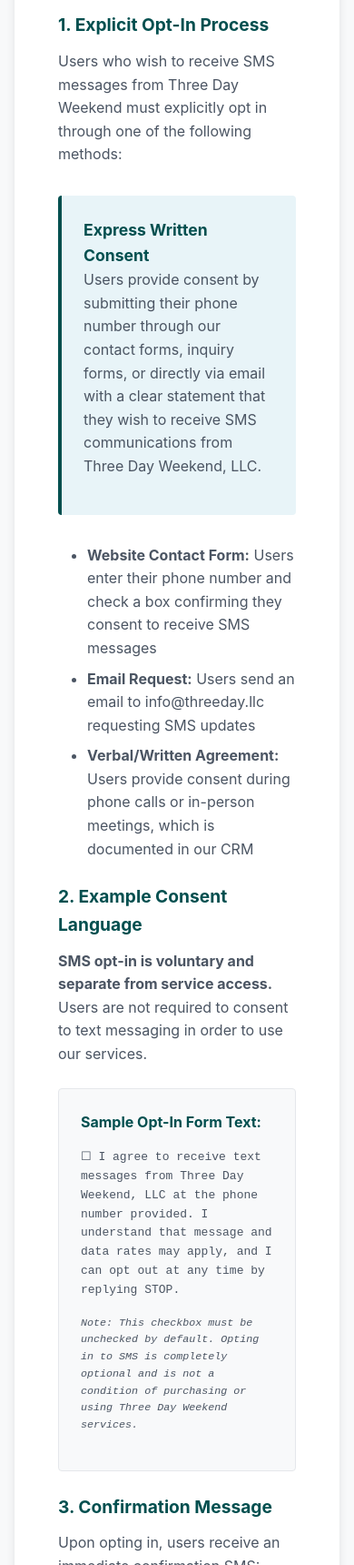
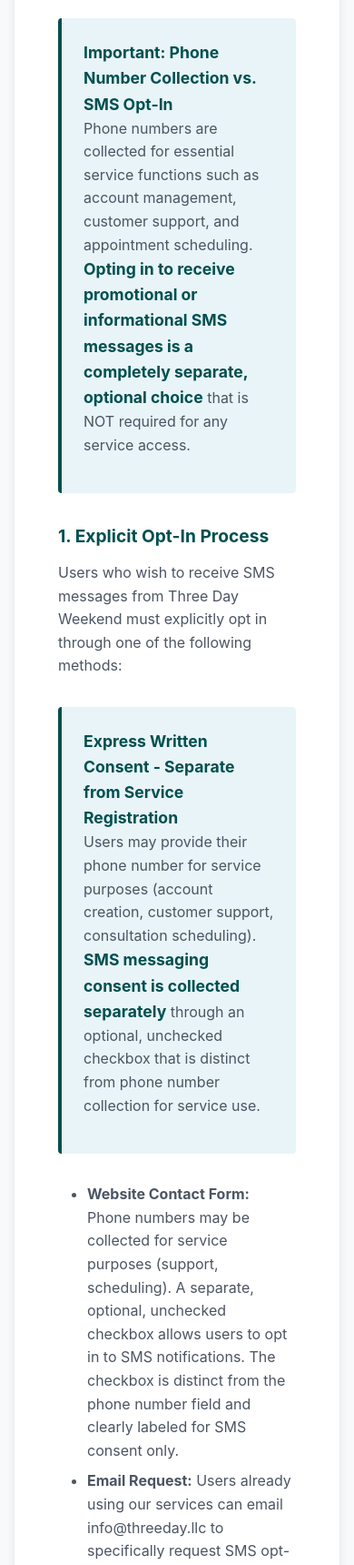
Before and after one commit to 3daywknd/website, a plain HTML site: page sms-consent.html in a window 390 px wide. Shown: the part 1260-2980 px from the top of the page at 91% size. Drawn offline with Linux system fonts and the light colour scheme.

Commit message:
fix SMS consent page: separate phone collection from SMS opt-in to resolve Twilio error 30475

```diff
--- a/sms-consent.html
+++ b/sms-consent.html
@@ -150,6 +150,16 @@
 
         <h2>How Consent is Collected</h2>
 
+        <div class="consent-box">
+            <strong>Important: Phone Number Collection vs. SMS Opt-In</strong>
+            <p>
+                Phone numbers are collected for essential service functions such as account management,
+                customer support, and appointment scheduling. <strong>Opting in to receive promotional or
+                informational SMS messages is a completely separate, optional choice</strong> that is NOT
+                required for any service access.
+            </p>
+        </div>
+
         <h3>1. Explicit Opt-In Process</h3>
         <p>
             Users who wish to receive SMS messages from Three Day Weekend must explicitly opt in
@@ -157,18 +167,18 @@
         </p>
 
         <div class="consent-box">
-            <strong>Express Written Consent</strong>
+            <strong>Express Written Consent - Separate from Service Registration</strong>
             <p>
-                Users provide consent by submitting their phone number through our contact forms,
-                inquiry forms, or directly via email with a clear statement that they wish to
-                receive SMS communications from Three Day Weekend, LLC.
+                Users may provide their phone number for service purposes (account creation, customer support,
+                consultation scheduling). <strong>SMS messaging consent is collected separately</strong> through
+                an optional, unchecked checkbox that is distinct from phone number collection for service use.
             </p>
         </div>
 
         <ul>
-            <li><strong>Website Contact Form:</strong> Users enter their phone number and check a box confirming they consent to receive SMS messages</li>
-            <li><strong>Email Request:</strong> Users send an email to info@threeday.llc requesting SMS updates</li>
-            <li><strong>Verbal/Written Agreement:</strong> Users provide consent during phone calls or in-person meetings, which is documented in our CRM</li>
+            <li><strong>Website Contact Form:</strong> Phone numbers may be collected for service purposes (support, scheduling). A separate, optional, unchecked checkbox allows users to opt in to SMS notifications. The checkbox is distinct from the phone number field and clearly labeled for SMS consent only.</li>
+            <li><strong>Email Request:</strong> Users already using our services can email info@threeday.llc to specifically request SMS opt-in</li>
+            <li><strong>Verbal/Written Agreement:</strong> Existing customers can opt in to SMS during phone calls or in-person meetings, which is documented in our CRM as a separate action from service registration</li>
         </ul>
 
         <h3>2. Example Consent Language</h3>
@@ -179,12 +189,18 @@
         <div class="example">
             <h4>Sample Opt-In Form Text:</h4>
             <p>
-                ☐ I agree to receive text messages from Three Day Weekend, LLC at the phone number provided.
+                <strong>Phone Number:</strong> [__________________]<br>
+                <em style="font-size: 0.85em;">(Used for account access, customer support, and appointment scheduling)</em>
+            </p>
+            <p style="margin-top: 1.5rem; padding-top: 1.5rem; border-top: 2px solid #E5E7EB;">
+                <strong>Optional: Receive SMS Notifications</strong><br>
+                ☐ I agree to receive text messages from Three Day Weekend, LLC at the phone number provided above.
                 I understand that message and data rates may apply, and I can opt out at any time by replying STOP.
             </p>
             <p style="font-size: 0.9em; margin-top: 1rem;">
-                <em>Note: This checkbox must be unchecked by default. Opting in to SMS is completely optional
-                and is not a condition of purchasing or using Three Day Weekend services.</em>
+                <em>Note: The SMS checkbox above must be unchecked by default and is visually separated from the phone
+                number field. Opting in to SMS is completely optional and is not a condition of purchasing or using
+                Three Day Weekend services. The phone number is collected for service purposes only.</em>
             </p>
         </div>
 
```
